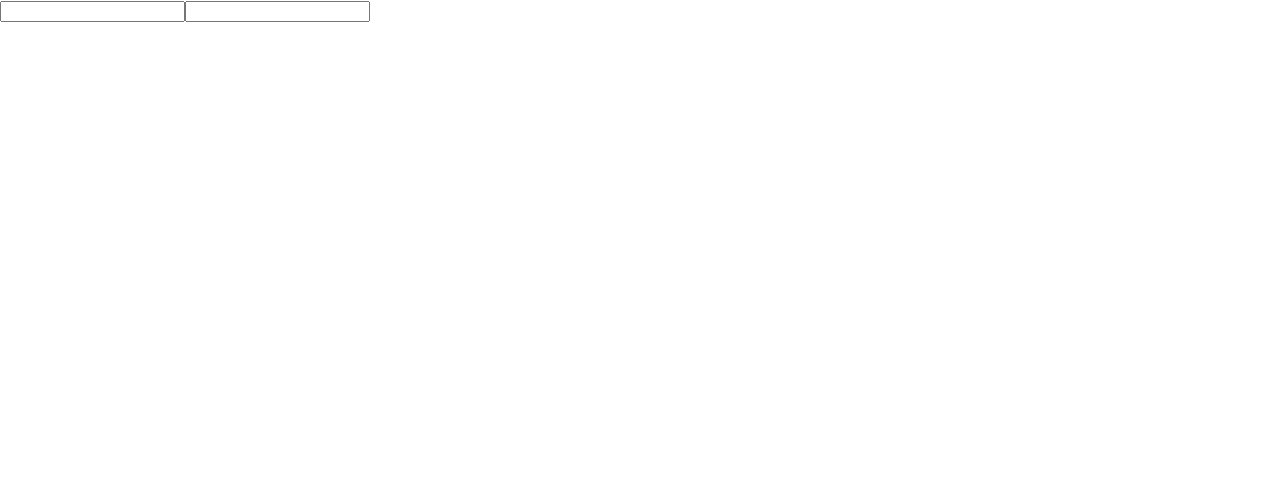
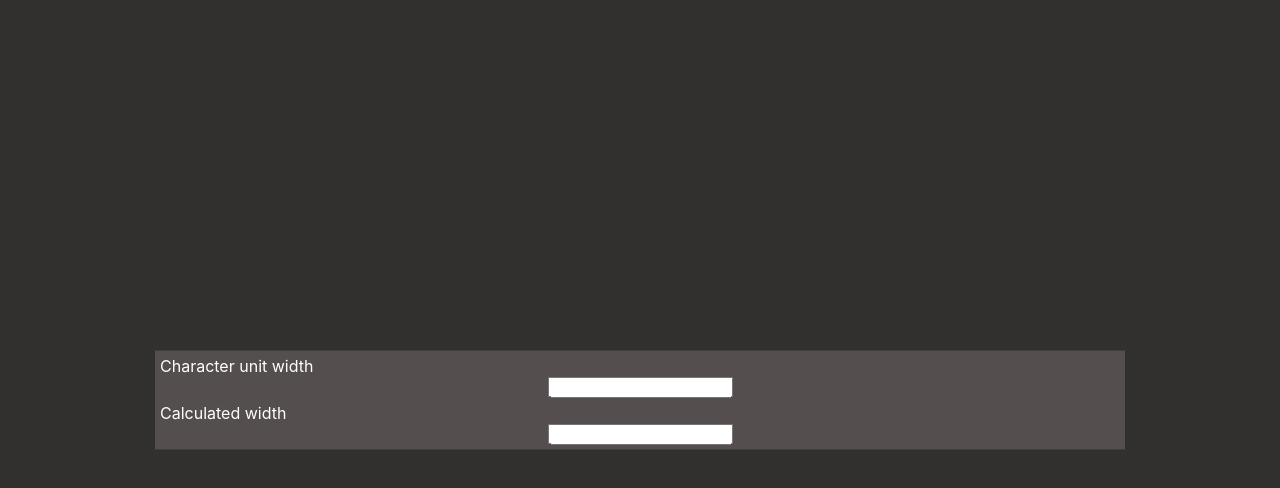
Before and after one commit to Ro4052/dynamic-input, a React (Create React App) app: page / in a window 1280 px wide. Shown: the top 488 px of the page. Built offline with nearby package versions, Linux system fonts and the light colour scheme.

Commit message:
basic app structure

```diff
--- /dev/null
+++ b/src/App.module.css
@@ -0,0 +1,24 @@
+.content {
+  position: absolute;
+  display: flex;
+  flex-wrap: wrap;
+  width: 75%;
+  transform: translate(-50%, -50%);
+  top: 50%;
+  left: 50%;
+  padding: 5px;
+  background-color: #544e4e;
+}
+
+.content label {
+  color: white;
+}
+
+.content label:not(:first-child) {
+  margin-top: 5px;
+}
+
+.inputContainer {
+  width: 100%;
+  text-align: center;
+}
--- a/src/App.tsx
+++ b/src/App.tsx
@@ -1,8 +1,17 @@
-export const App = (): JSX.Element => {
-  return (
-    <>
-      <input />
-      <input />
-    </>
-  )
-};
+import { CharacterUnitWidthInput } from './CharacterUnitWidthInput/CharacterUnitWidthInput';
+import { CalculatedWidthInput } from './CalculatedWidthInput/CalculatedWidthInput';
+
+import styles from './App.module.css';
+
+export const App = (): JSX.Element => (
+  <div className={styles.content}>
+    <label>Character unit width</label>
+    <div className={styles.inputContainer}>
+      <CharacterUnitWidthInput />
+    </div>
+    <label>Calculated width</label>
+    <div className={styles.inputContainer}>
+      <CalculatedWidthInput />
+    </div>
+  </div>
+);
--- /dev/null
+++ b/src/CalculatedWidthInput/CalculatedWidthInput.tsx
@@ -0,0 +1,5 @@
+export const CalculatedWidthInput = (): JSX.Element => {
+  return (
+    <input />
+  );
+};
--- /dev/null
+++ b/src/CharacterUnitWidthInput/CharacterUnitWidthInput.tsx
@@ -0,0 +1,5 @@
+export const CharacterUnitWidthInput = (): JSX.Element => {
+  return (
+    <input />
+  );
+};
--- a/src/index.css
+++ b/src/index.css
@@ -5,6 +5,7 @@ body {
     sans-serif;
   -webkit-font-smoothing: antialiased;
   -moz-osx-font-smoothing: grayscale;
+  background-color: #322f2f;
 }
 
 code {
```
